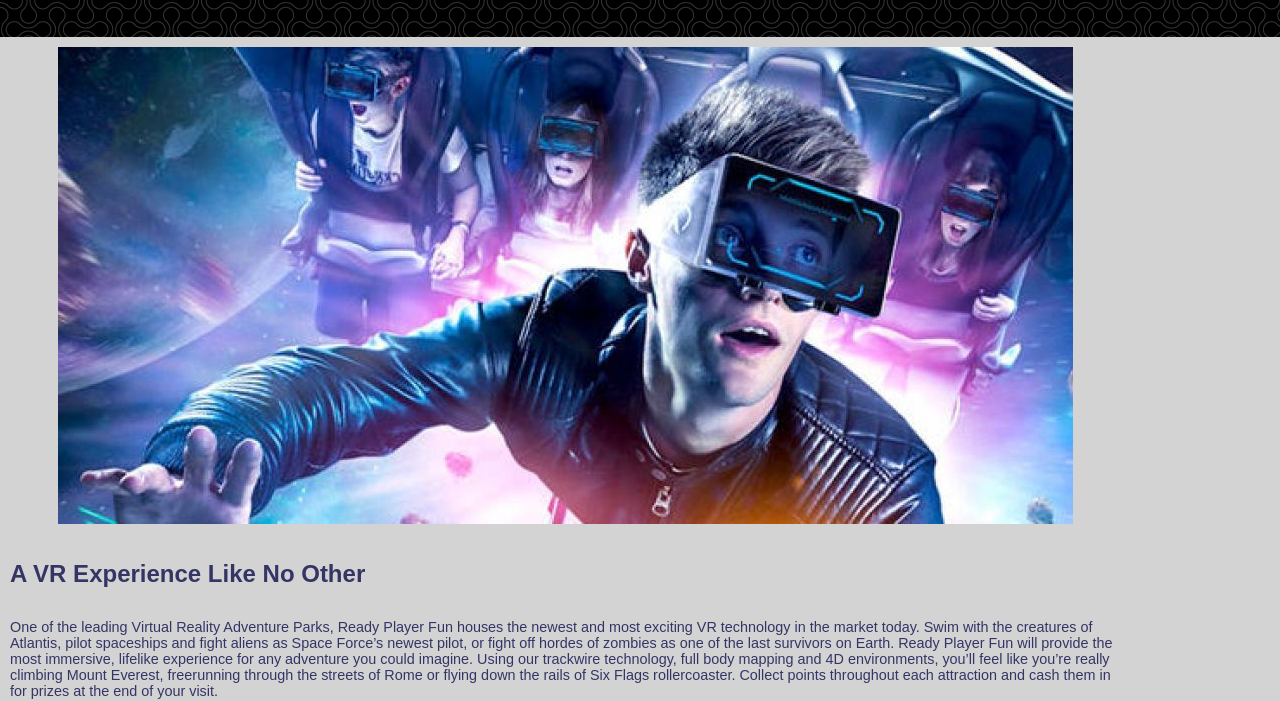
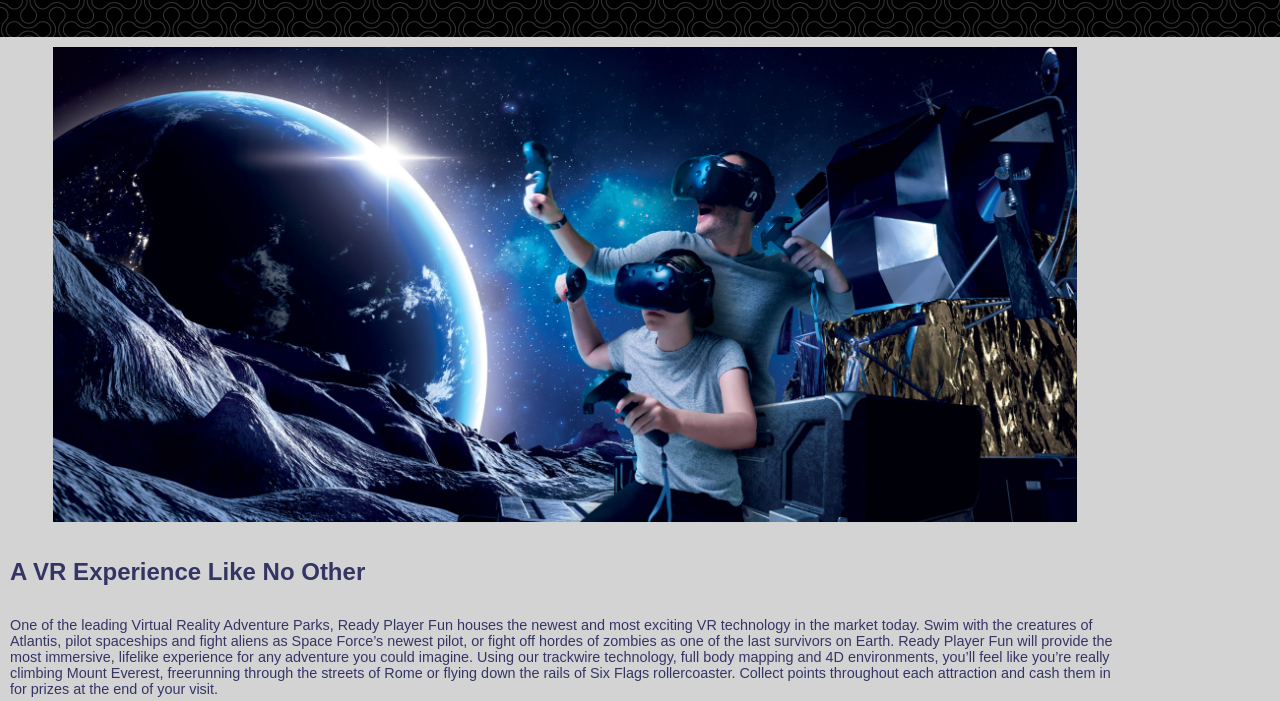
Before and after one commit to uino59/ReadyPlayerFunGroupProject, a plain HTML site: page about.html in a window 1280 px wide. Shown: the part 107-808 px from the top of the page. Drawn offline with Linux system fonts and the light colour scheme.

Commit message:
New about photo

```diff
--- a/about.html
+++ b/about.html
@@ -54,7 +54,7 @@
 
     <div id="about">
         <div>
-            <img id="aboutImg" src="media/vr_theme_parks_vrroom_1.jpg" alt="VR Experience">
+            <img id="aboutImg" src="media/CITY_HOME_MOON_b-2080x965.jpg" alt="VR Experience">
         </div>
         <div>
             <h1>A VR Experience Like No Other</h1>
```
Also changed, not shown: media/CITY_HOME_MOON_b-2080x965.jpg (added), media/vr_theme_parks_vrroom_1.jpg (deleted).
